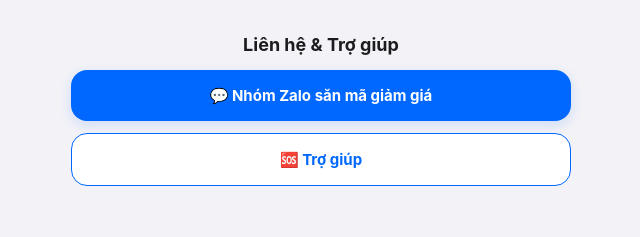
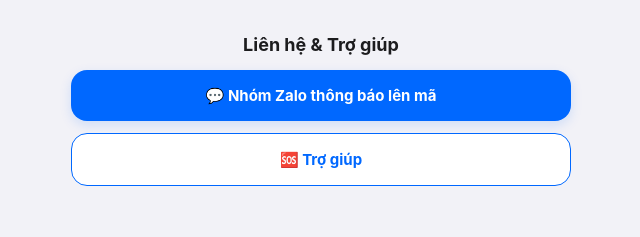
Before and after one commit to DuyKhaVDK/doilinkshopeev1, a website: page index.html in a window 1280 px wide. Shown: the part 418-655 px from the top of the page, 319-959 px from the left. Drawn offline with Linux system fonts and the light colour scheme.

Commit message:
Update index.html

```diff
--- a/index.html
+++ b/index.html
@@ -257,8 +257,8 @@
     </script>
 <div class="contact-section">
     <h3>Liên hệ & Trợ giúp</h3>
-    <a href="https://zalo.me/g/zxiczc477" target="_blank" class="btn-zalo">
-        💬 Nhóm Zalo săn mã giảm giá
+    <a href="https://zalo.me/g/lmsdbc535" target="_blank" class="btn-zalo">
+        💬 Nhóm Zalo thông báo lên mã
     </a>
     <a href="https://zalo.me/84835363708" target="_blank" class="btn-zalo btn-help">
         🆘 Trợ giúp
@@ -267,7 +267,7 @@
     <footer>
         <div class="footer-divider"></div>
         <div class="copyright">
-            © 2026 <a href="https://www.facebook.com/groups/homnaycosalekhong" style="text-decoration: none;"><b>NHÓM: HÔM NAY CÓ SALE KHÔNG?</b></a><br>
+            © 2026 <a href="https://www.facebook.com/groups/359030748051415" style="text-decoration: none;"><b>NHÓM: HÔM NAY CÓ SALE KHÔNG?</b></a><br>
         </div>
     </footer>
 </body>
```
